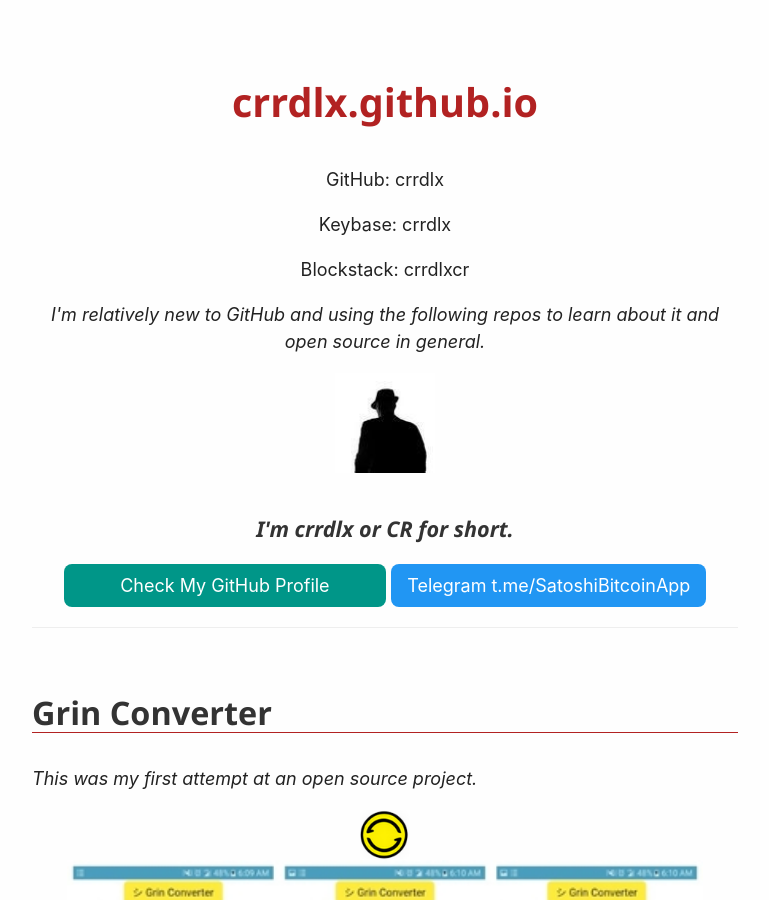
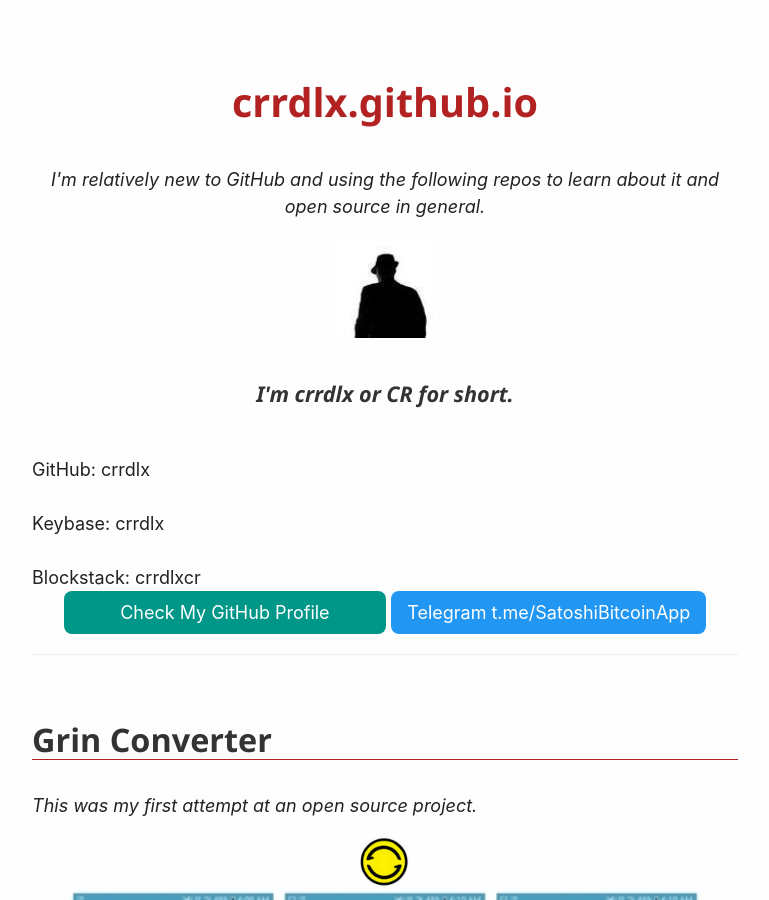
Before and after one commit to crrdlx/crrdlx.github.io, a Jekyll site: the page index.html, which Jekyll copies as it is, in a window 1280 px wide and 900 px high. Shown: the whole window, without its empty margins (255-1024 px from the left). Built offline with Jekyll 4.4.1, drawn with Linux system fonts in a browser that asks for light colours; comment, search, counter and statistics services are not loaded.

Commit message:
Update index.html

```diff
--- a/index.html
+++ b/index.html
@@ -72,12 +72,12 @@ h6 {
   <body>
 <a name="home_title"></a>
 <h1 id="crrdlx-github-io"><span style="color:firebrick"> <strong>crrdlx.github.io</strong></span></h1>
-<p style="text-align:center">GitHub: crrdlx</p>
-<p style="text-align:center">Keybase: crrdlx</p>
-<p style="text-align:center">Blockstack: crrdlxcr</p>
 <p style="text-align:center"><em>I'm relatively new to GitHub and using the following repos to learn about it and open source in general.</em></p>
 <img src="images/crrdlx.jpg" class="centered" width=100px>
 <h5 id="welcome" style="text-align:center">I'm crrdlx or CR for short.</h5>
+<br style="text-align:center">GitHub: crrdlx</br>
+<br style="text-align:center">Keybase: crrdlx</br>
+<br style="text-align:center">Blockstack: crrdlxcr</br>
 <div class="w3-container" style="text-align:center">
     <a href="https://github.com/crrdlx" class="w3-button w3-round-large w3-teal">&nbsp; &nbsp; &nbsp; &nbsp; Check My GitHub Profile &nbsp; &nbsp; &nbsp; &nbsp;</a>     <a href="https://t.me/SatoshiBitcoinApp" class="w3-button w3-round-large w3-blue">Telegram t.me/SatoshiBitcoinApp</a>
 </div>
```
